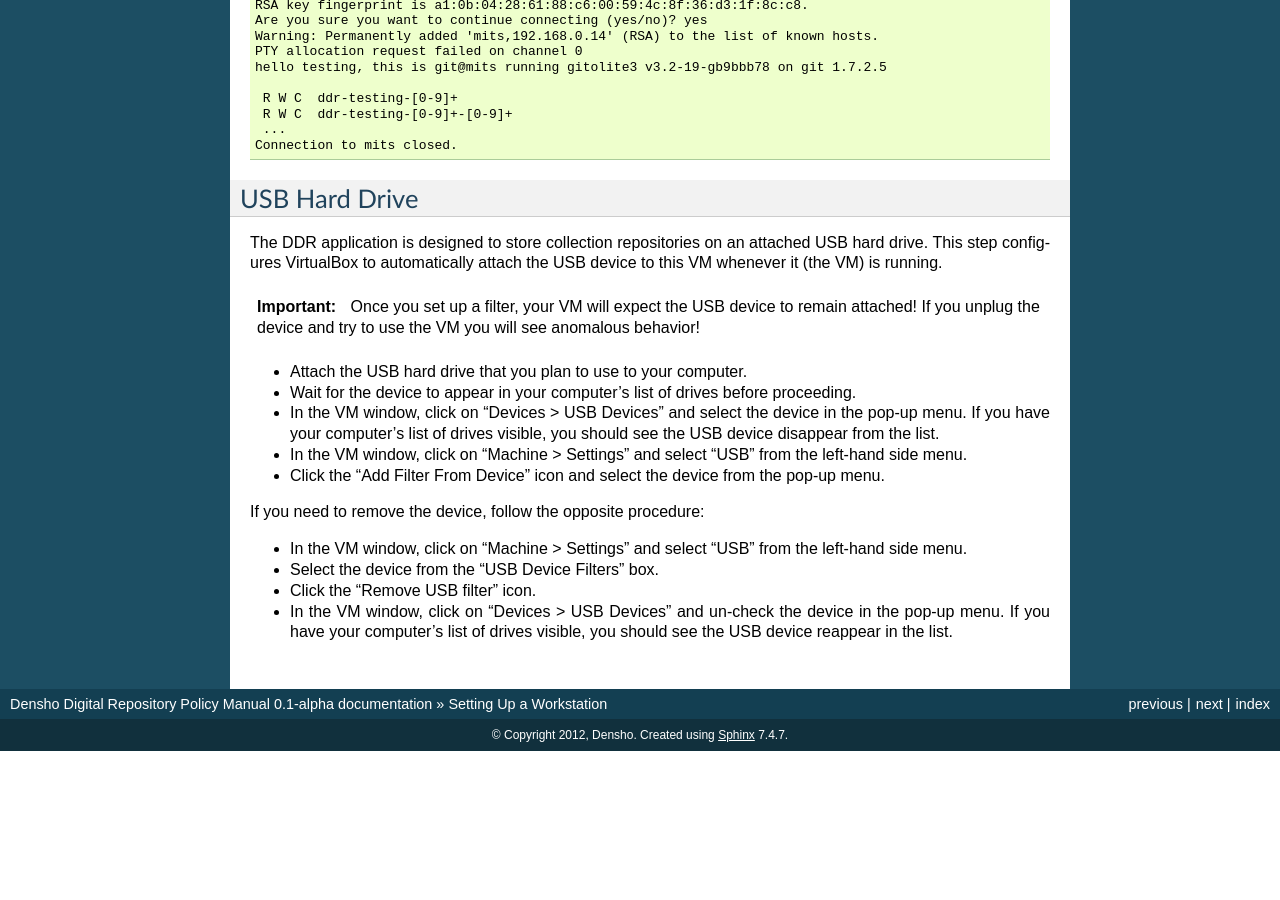
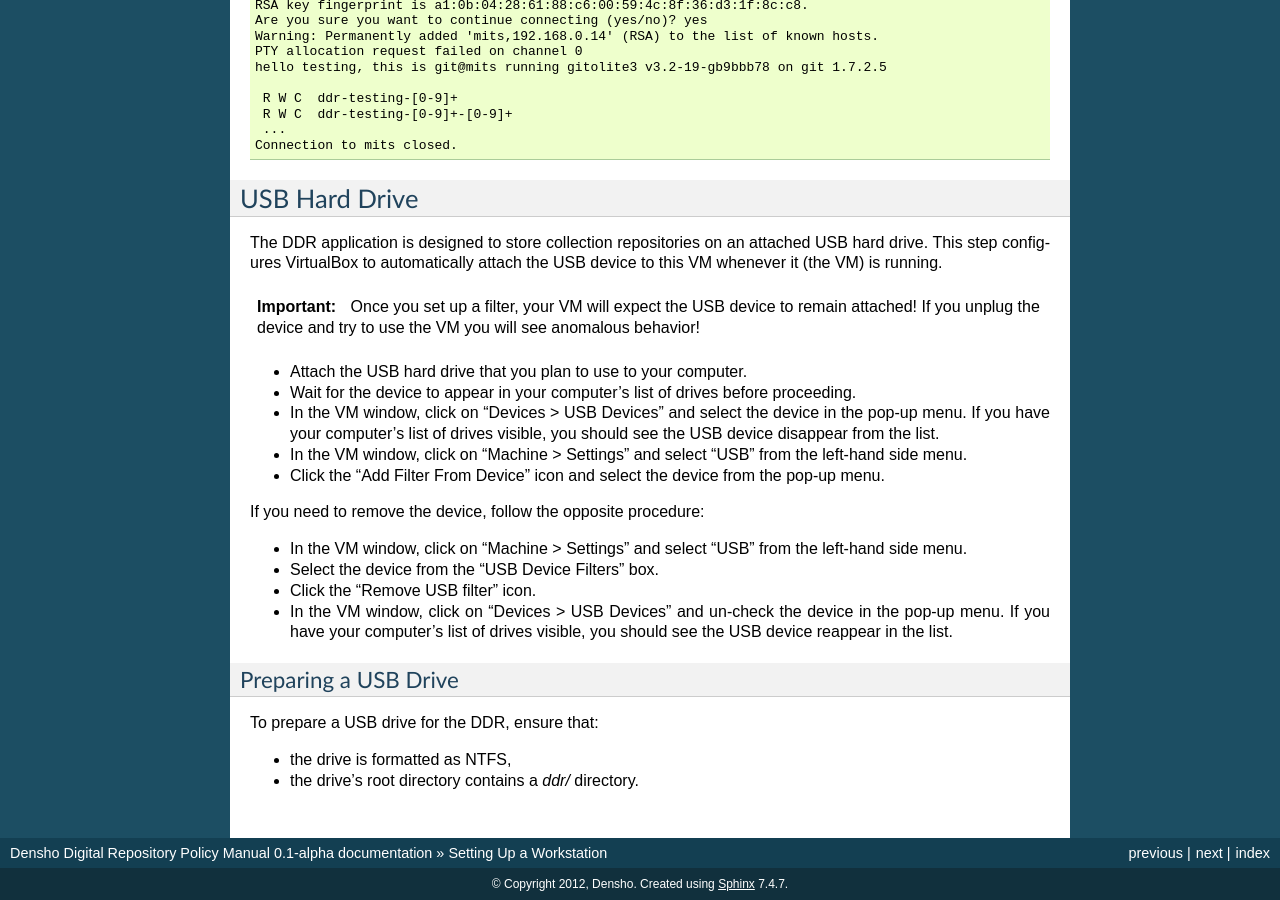
Before and after one commit to denshoproject/ddr-manual, a Sphinx documentation site: the page built from source/admins/setup-workstation.rst, in a window 1280 px wide and 900 px high, scrolled down 9155 px. Built offline with Sphinx 7.4.7, drawn with Linux system fonts in a browser that asks for light colours; pages that are not in the unit, such as notebooks, are missing from menus; before the commit the page ends 9906 px from its top, so only the background shows below that; some of the changed text lies outside the part shown.

Commit message:
instructions on preparing a USB drive for the DDR

```diff
--- a/source/admins/setup-workstation.rst
+++ b/source/admins/setup-workstation.rst
@@ -605,3 +605,13 @@ If you need to remove the device, follow the opposite procedure:
 - Select the device from the "USB Device Filters" box.
 - Click the "Remove USB filter" icon.
 - In the VM window, click on "Devices > USB Devices" and un-check the device in the pop-up menu.  If you have your computer's list of drives visible, you should see the USB device reappear in the list.
+
+
+
+Preparing a USB Drive
+---------------------
+
+To prepare a USB drive for the DDR, ensure that:
+
+- the drive is formatted as NTFS,
+- the drive's root directory contains a `ddr/` directory.
```
